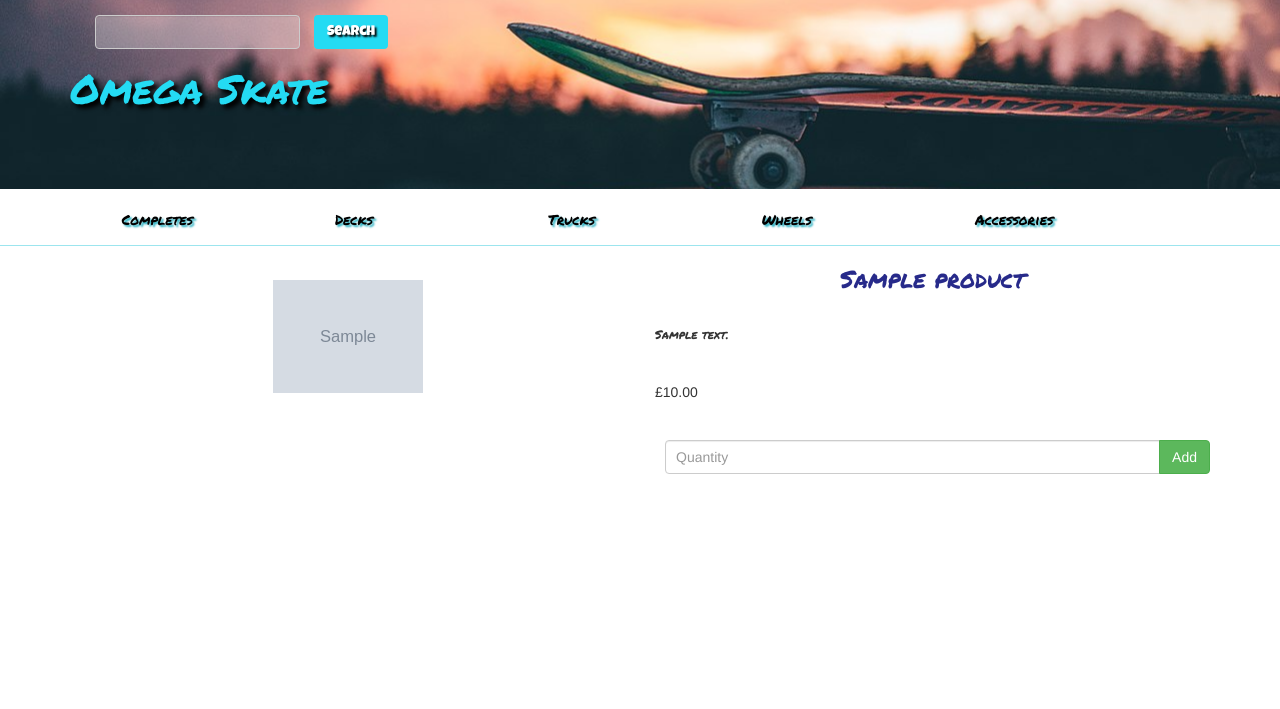
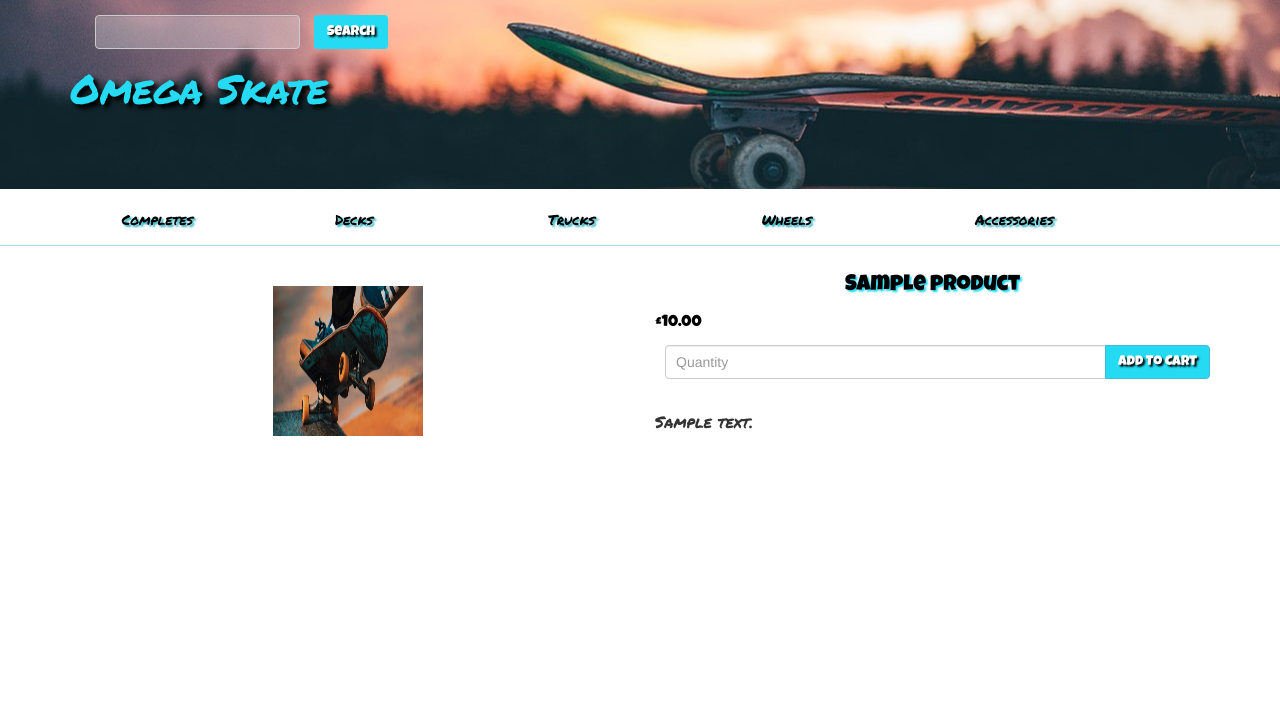
Before and after one commit to skies09/omega-sk8-ds, a Django app: page /products/1/ in a window 1280 px wide. Shown: the top 709 px of the page. Run offline with Django 3.2, Linux system fonts and the light colour scheme; tables that the repository leaves empty hold one stand-in row (values such as "Sample post"); grey boxes marked "Sample" are stand-in pictures; parts of the project's set-up code (start-up, migrations or seed data) failed here and were passed over; some libraries are stand-ins or nearby versions; some web fonts are replaced.

Commit message:
adding styles to products pages

```diff
--- a/cart/templates/cart.html
+++ b/cart/templates/cart.html
@@ -12,9 +12,8 @@
       <!--  <img class="img-product" src="/media/{{ item.product.image }}">-->
         <div class="caption">
             <h3>{{ item.product.name }}</h3>
-            <p class="product-description">{{ item.product.description }}</p>
-            <p>{{ item.product.price }}</p>
-            <p>
+            <p class='product-price'>{{ item.product.price }}</p>
+
 
                 <form class="form-inline" method="post" action="{% url 'adjust_cart' item.id %}">
                     {% csrf_token %}
--- a/checkout/templates/checkout.html
+++ b/checkout/templates/checkout.html
@@ -15,15 +15,14 @@
 {% block content %}
 <div class="row row-flex">
     {% for item in cart_items %}
-        <div class="col-xs-10 col-xs-offset-1 col-sm-offset-0 col-sm-6 col-md-4 display panel panel-default">
+        <div class="col-xs-10 col-xs-offset-1 col-sm-offset-0 col-sm-6 col-md-4">
             <div class="panel-body">
                 <div class="product" style="background-image: url('{{ MEDIA_URL }}{{ item.product.image }}')"></div>
 
                 <div class="caption">
                     <h3>{{ item.product.name }}</h3>
-                    <p class="product-description">{{ item.product.description }}</p>
                     <p>{{ item.quantity }}</p>
-                    <p>{{item.product.price}}</p>
+                    <p >{{item.product.price}}</p>
                 </div>
             </div>
         </div>
--- a/products/templates/productdetail.html
+++ b/products/templates/productdetail.html
@@ -1,25 +1,27 @@
 {% extends 'base.html' %}
 
 {% block content %}
-<div class="row">
+<div class="row single-product">
     <div class="col-xs-12 col-md-6">
         <div class="panel-body">
-            <div class="product" style="background-image: url('{{ MEDIA_URL }}{{ product.image }}')"></div>
+                <img src='/static/media/images/complete-sk8board-background1.jpg'>
+            <!-- <div class="product-image" style="background-image: url('{{ MEDIA_URL }}{{ product.image }}')"></div> -->
         </div>
     </div>
     <div class='col-xs-12 col-md-6'>
-        <h3>{{ product.name }}</h3>
-        <p class="product-description">{{ product.description }}</p>
+        <p class='product-name'>{{ product.name }}</p>
+
         <p class='product-price'>£{{ product.price }}</p>
         <form method="post" action="{% url 'add_to_cart' product.id %}">
             {% csrf_token %}
             <div class="input-group">
                 <input name="quantity" type="number" min="1" max="999" class="form-control" placeholder="Quantity">
                 <span class="input-group-btn">
-                    <button class="btn btn-success" type="submit">Add</button>
+                    <button class="btn btn-info" type="submit">Add To Cart</button>
                 </span>
             </div>
         </form>
+        <p class="product-description">{{ product.description }}</p>
     </div>
 
 </div>
--- a/sk8/settings.py
+++ b/sk8/settings.py
@@ -157,7 +157,7 @@ USE_TZ = True
 
 # AWS_S3_CUSTOM_DOMAIN = '%s.s3.amazonaws.com' % AWS_STORAGE_BUCKET_NAME
 
-# STATICFILES_LOCATION = 'static'
+STATICFILES_LOCATION = 'static'
 # STATICFILES_STORAGE = 'custom_storages.StaticStorage'
 
 STATIC_URL = '/static/'
--- a/static/css/custom.css
+++ b/static/css/custom.css
@@ -332,10 +332,6 @@ td{
     width:23em;
 }
 
-
-
-
-
 /*products*/
 
 .row.row-flex {
@@ -357,23 +353,53 @@ td{
     margin: 0 auto;
 }
 
-.product-description {
-    min-height: 40px;
-    font-family: 'Permanent Marker', cursive;
-    font-size: 12px;
-    word-wrap: break-word;
+.product-image{
+    width: 150px;
+    height: 150px;
+    display: block;
+    margin-left: auto;
+    margin-right: auto;
+}
+
+
+.product-price{
+    font-size: 16px;
+    font-family: 'Luckiest Guy', cursive;
+    color: #000000;
 }
 
 /*product detail page*/
 
+.single-product{
+    margin-top:25px;
+}
+
+.product-name{
+    font-size: 22px;
+    font-family: 'Luckiest Guy', cursive;
+    text-align: center;
+    color:  #000000;
+    text-shadow: 2px 2px 2px #24dbf3;
+}
+
 .product-description {
     padding-top:2em;
-    min-height: 40px;
     font-family: 'Permanent Marker', cursive;
-    font-size: 12px;
+    font-size: 16px;
 }
 
-.product-price{
-    padding-top:2em;
-    padding-bottom:2em;
+.btn-info{
+    text-align: center;
+    font-family: 'Luckiest Guy', cursive;
+    background: #24dbf3;
+    text-shadow: 2px 2px 2px #000000;
 }
+
+
+img{
+    width: 150px;
+    height: 150px;
+    display: block;
+    margin-left: auto;
+    margin-right: auto;
+}
```
Also changed, not shown: products/templates/products.html (+5 -3 lines), README.md.
